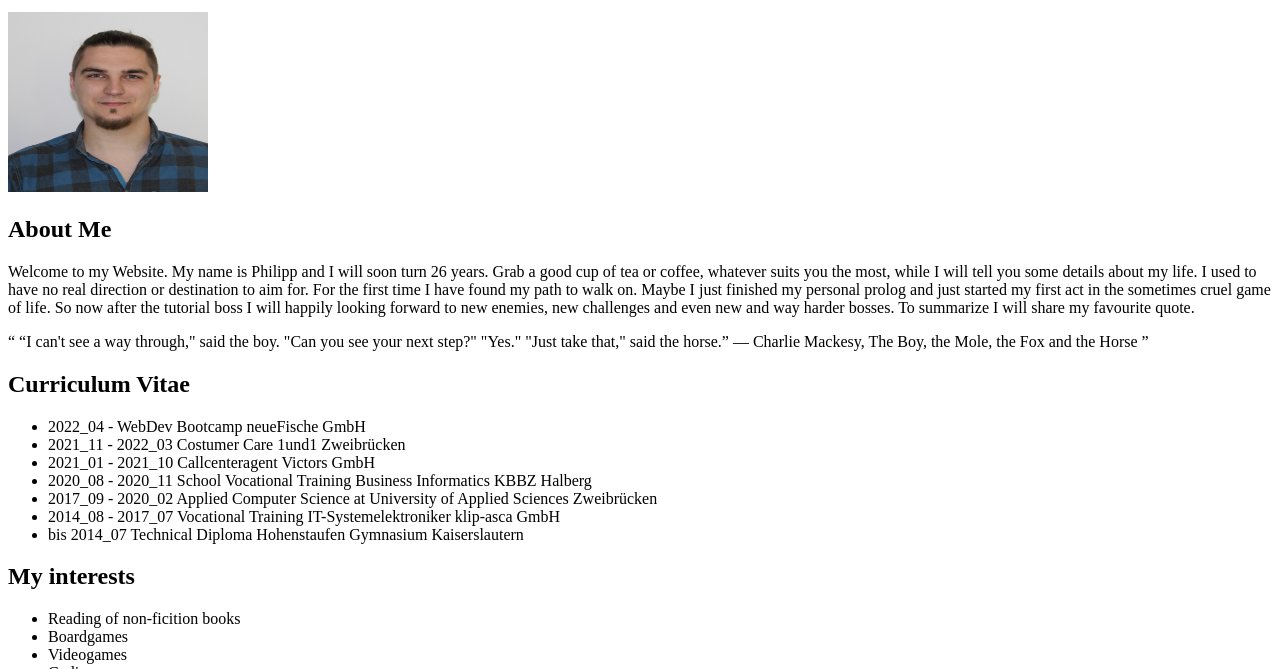
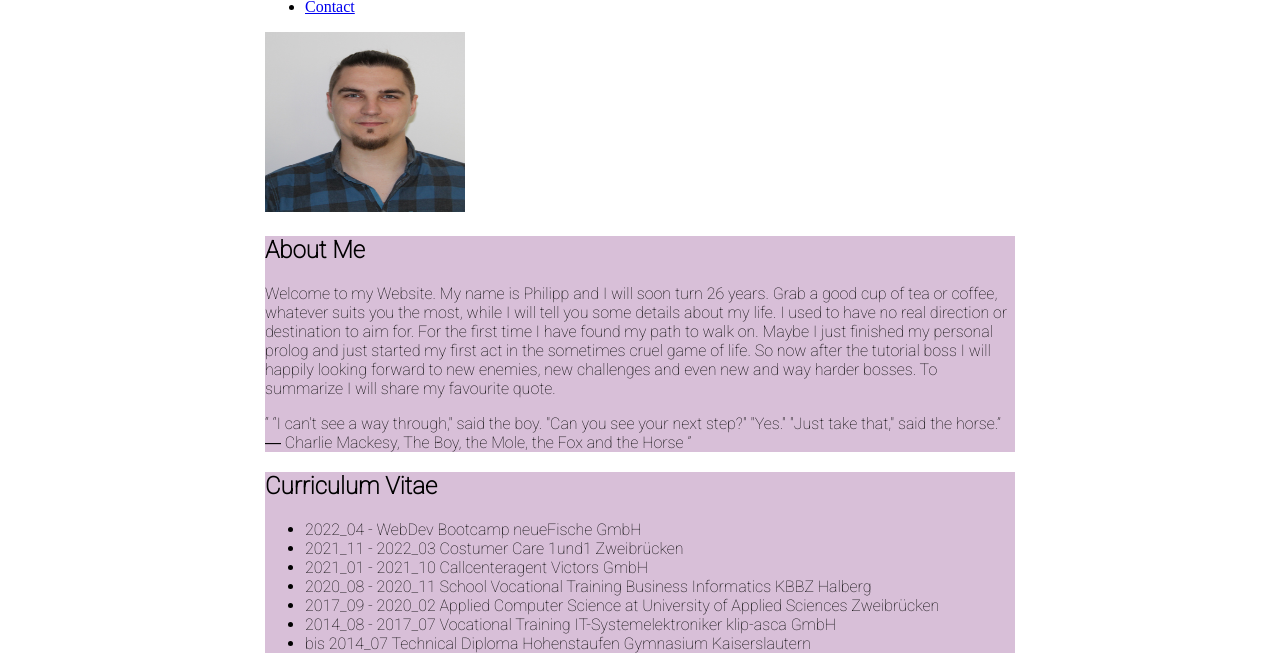
Before and after one commit to p-enz/my-first-website, a plain HTML site: page index.html in a window 1280 px wide. Shown: the part 174-843 px from the top of the page. Drawn offline with Linux system fonts and the light colour scheme.

Commit message:
add styling in style.css

```diff
--- a/index.html
+++ b/index.html
@@ -4,11 +4,18 @@
     <meta charset="UTF-8" />
     <meta http-equiv="X-UA-Compatible" content="IE=edge" />
     <meta name="viewport" content="width=device-width, initial-scale=1.0" />
+    <link rel="preconnect" href="https://fonts.googleapis.com" />
+    <link rel="preconnect" href="https://fonts.gstatic.com" crossorigin />
+    <link
+      href="https://fonts.googleapis.com/css2?family=Roboto:wght@100&display=swap"
+      rel="stylesheet"
+    />
+    <link rel="stylesheet" href="style.css" />
     <title>About Philipp Enz</title>
   </head>
   <body>
+    <header id="toTop">
       <h1>Philipp Enz</h1>
-    <header id="toTop">
       <nav>
         <ul>
           <li>
@@ -30,6 +37,7 @@
       </nav>
     </header>
 
+    <main>
       <!-- TODO Remove Width, Heigth -->
       <img
         src="images/passbild.JPG"
@@ -37,9 +45,6 @@
         width="200px"
         height="180px"
       />
-    <!-- TODO Anchor links setzen-->
-
-    <main>
       <!--TO DO Translate in Eng-->
       <section id="aboutMe">
         <h2>About Me</h2>
--- a/style.css
+++ b/style.css
@@ -0,0 +1,18 @@
+* {
+  box-sizing: border-box;
+}
+body {
+  margin: 10px 25px;
+  padding: 10px 25px;
+}
+
+header,
+main,
+footer {
+  max-width: 750px;
+  margin: 0 auto;
+}
+section {
+  background-color: thistle;
+  font-family: "Roboto", sans-serif;
+}
```
Lines whose indentation alone changed are shown as unchanged.
